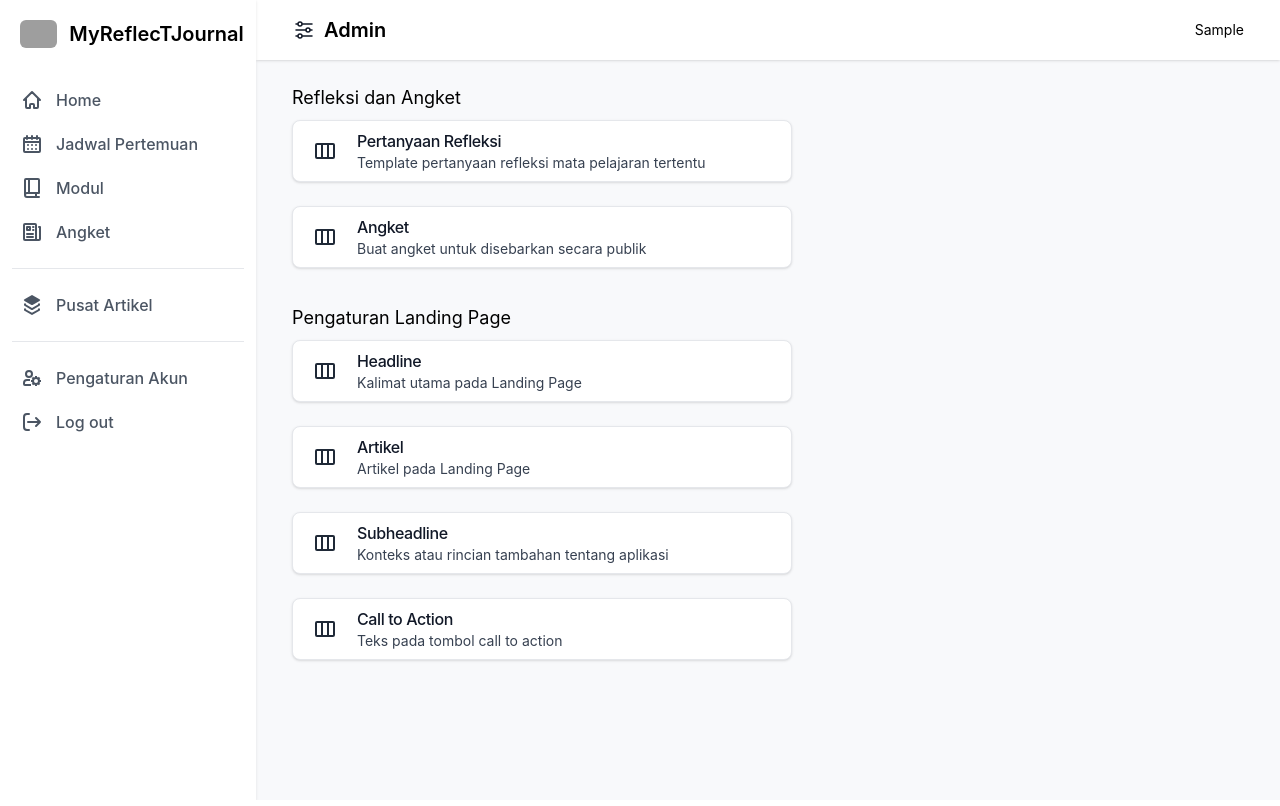
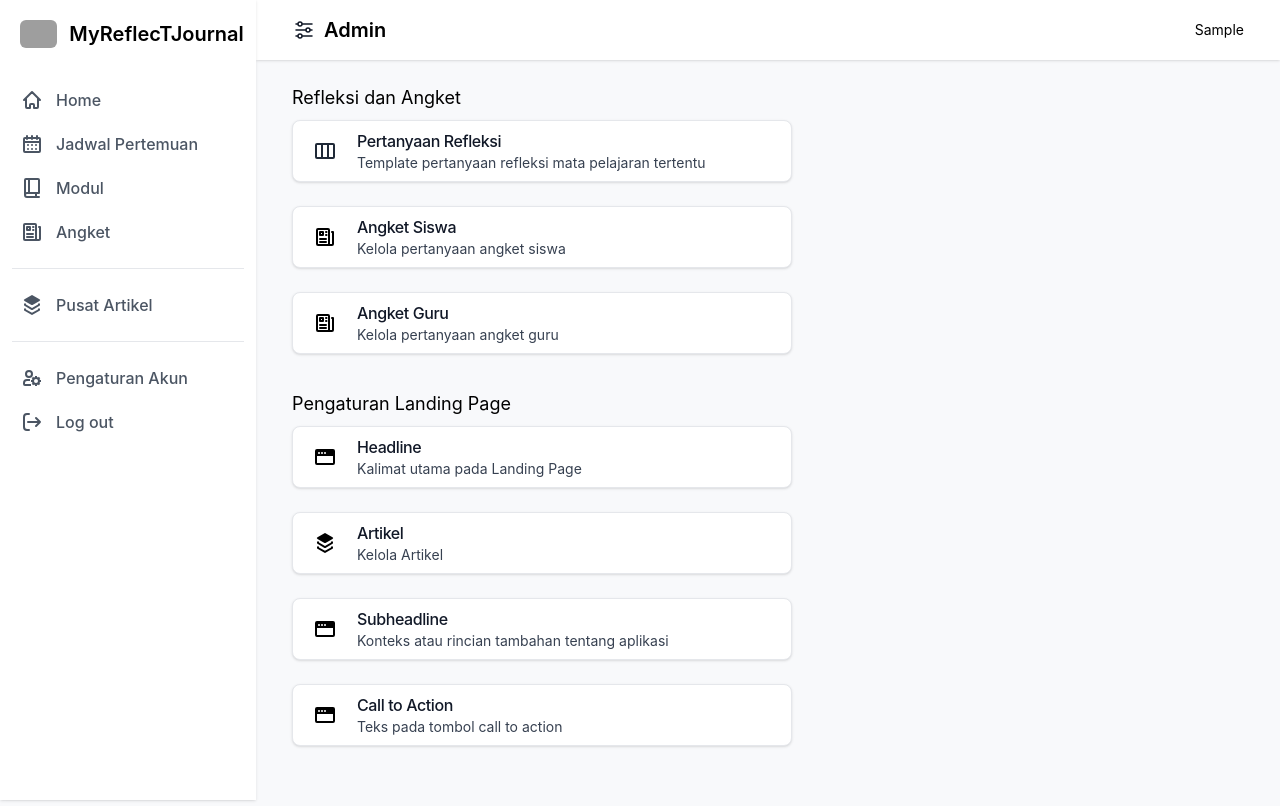
Before and after one commit to faris-atoil-haq/Refleksi-J-Project, a Django app: page /app/settings/ in a window 1280 px wide. Run offline with Django 3.2, Linux system fonts and the light colour scheme; the visitor is signed in with stand-in values (Sample User, id 1); data that the repository does not hold is empty; style sheets or scripts are compiled from the project's sources; some libraries are stand-ins or nearby versions; grey boxes are pictures that could not be loaded.

Commit message:
Add angket for teacher.

```diff
--- a/core/admin.py
+++ b/core/admin.py
@@ -52,7 +52,7 @@ class ModuleAssessmentAdmin(admin.ModelAdmin):
 admin.site.register(ModuleAssessment, ModuleAssessmentAdmin)
 
 class AngketQuestionAdmin(admin.ModelAdmin):
-    list_display = ['id', 'question', 'description', 'order', 'option_range', 'option_step', 'option_start_label', 'option_end_label', 'updated_at', 'created_at']
+    list_display = ['id', 'target', 'question', 'description', 'order', 'option_range', 'option_step', 'option_start_label', 'option_end_label', 'updated_at', 'created_at']
     search_fields = ['id', 'question']
     date_hierarchy='created_at'
 admin.site.register(AngketQuestion, AngketQuestionAdmin)
--- a/core/main.py
+++ b/core/main.py
@@ -85,25 +85,32 @@ def order_reflection_question(request):
     return render(request, 'core/settings/reflection/reflection-questions.html', {'reflection_questions': ReflectionQuestion.objects.all().order_by('order')})
 
 @login_required
-def angket_templates(request):
-    angket_questions = AngketQuestion.objects.all().order_by('order')
+def angket_templates(request, angket_type=None):
+    target = 'student'
+    if angket_type == 'teacher':
+        target = angket_type
+    angket_questions = AngketQuestion.objects.filter(target=target).order_by('order')
     context = {
         'page_title': 'Admin',
         'page': 'admin',
         'angket_questions': angket_questions,
+        'target': target,
     }
     return render(request, 'core/settings/angket/manage-angket-template.html', context)
 
 @login_required
-def manage_angket_question(request, id=None):
+def manage_angket_question(request, angket_type=None, id=None):
+    target = 'student'
+    if angket_type == 'teacher':
+        target = angket_type
     if id:
         try:
-            angket_question = AngketQuestion.objects.get(id=id)
+            angket_question = AngketQuestion.objects.get(target=target, id=id)
         except:
             return HttpResponse(status=404)
         if request.POST.get('delete'):
             current_order = angket_question.order
-            AngketQuestion.objects.filter(order__gt=current_order).update(order=F('order') - 1)
+            AngketQuestion.objects.filter(target=target, order__gt=current_order).update(order=F('order') - 1)
             angket_question.delete()
             return redirect('angket_templates')
 
@@ -126,8 +133,8 @@ def manage_angket_question(request, id=None):
         angket_question.option_end_label = option_end_label
         angket_question.save()
     else:
-        questions = AngketQuestion.objects.all()
-        angket_question = AngketQuestion.objects.create(order=len(questions) + 1)
+        questions = AngketQuestion.objects.filter(target=target,)
+        angket_question = AngketQuestion.objects.create(target=target, order=len(questions) + 1)
 
     context = {
         'id': angket_question.id,
@@ -137,23 +144,31 @@ def manage_angket_question(request, id=None):
         'rentang': angket_question.option_range,
         'label_min': angket_question.option_start_label,
         'label_max': angket_question.option_end_label,
+        'target': target,
     }
     return render(request, 'core/settings/angket/angket-question-card.html', context)
 
 @login_required
-def order_angket_question(request):
+def order_angket_question(request, angket_type=None):
+    target = 'student'
+    if angket_type == 'teacher':
+        target = angket_type
     ids = request.POST.getlist('id')
     if not ids:
         return HttpResponse(status=400)
 
     for order, question_id in enumerate(ids, start=1):
         try:
-            angket_question = AngketQuestion.objects.get(id=question_id)
+            angket_question = AngketQuestion.objects.get(target=target, id=question_id)
             angket_question.order = order
             angket_question.save()
         except AngketQuestion.DoesNotExist:
             return HttpResponse(status=404)
-    return render(request, 'core/settings/angket/angket-questions.html', {'angket_questions': AngketQuestion.objects.all().order_by('order')})
+    context = {
+        'angket_questions': AngketQuestion.objects.filter(target=target).order_by('order'),
+        'target': target,
+    }
+    return render(request, 'core/settings/angket/angket-questions.html', context)
 
 def signin(request):
     if request.user.is_authenticated:
--- a/core/templates/core/settings/angket/angket-question-card.html
+++ b/core/templates/core/settings/angket/angket-question-card.html
@@ -22,7 +22,7 @@
         <div id="manage-question-menu-{{order}}" class="z-10 hidden bg-white divide-y divide-gray-100 rounded-md shadow">
             <ul class="py-2 text-sm text-gray-700" aria-labelledby="manage-question-{{order}}">
                 <li>
-                    <form action="{% url 'manage_angket_question' id=id %}" method="POST">
+                    <form action="{% url 'manage_angket_question' angket_type=target id=id %}" method="POST">
                         {% csrf_token %}
                         <button type="submit" name="delete" value="delete" class="block px-4 py-2 hover:bg-red-600 hover:text-white">Hapus</a>
                     </form>
@@ -32,7 +32,7 @@
 
     </div>
 
-    <form class="mt-6" hx-swap="outerHTML" hx-target="#question-card-{{order}}" hx-post="{% url 'manage_angket_question' id=id %}">
+    <form class="mt-6" hx-swap="outerHTML" hx-target="#question-card-{{order}}" hx-post="{% url 'manage_angket_question' angket_type=target id=id %}">
         <div class="relative z-0 w-full mb-5 group">
             <input type="text" id="question-{{order}}" name="question" class="block py-2.5 px-0 w-full text-sm text-gray-900 bg-transparent border-0 border-b-2 border-gray-300 appearance-none focus:outline-none focus:ring-0 focus:border-blue-600 peer" placeholder=" "
                 {% if question %}value="{{question}}"{% endif %} required />
--- a/core/templates/core/settings/settings.html
+++ b/core/templates/core/settings/settings.html
@@ -21,13 +21,24 @@
 
             <a href="{% url 'angket_templates' %}" class="flex items-center bg-white border border-gray-200 rounded-lg shadow md:w-[500px] hover:bg-gray-100 mb-4 md:mb-0">
                 <div class="p-3 px-5">
-                    <svg class="w-6 h-6 text-gray-800" aria-hidden="true" xmlns="http://www.w3.org/2000/svg" width="24" height="24" fill="none" viewBox="0 0 24 24">
-                        <path stroke="currentColor" stroke-linecap="round" stroke-linejoin="round" stroke-width="2" d="M15 5v14M9 5v14M4 5h16a1 1 0 0 1 1 1v12a1 1 0 0 1-1 1H4a1 1 0 0 1-1-1V6a1 1 0 0 1 1-1Z"/>
+                    <svg class="w-6 h-6" aria-hidden="true" xmlns="http://www.w3.org/2000/svg" width="24" height="24" fill="none" viewBox="0 0 24 24">
+                        <path stroke="currentColor" stroke-linecap="round" stroke-linejoin="round" stroke-width="2" d="M19 7h1v12a1 1 0 0 1-1 1h-2a1 1 0 0 1-1-1V5a1 1 0 0 0-1-1H5a1 1 0 0 0-1 1v14a1 1 0 0 0 1 1h11.5M7 14h6m-6 3h6m0-10h.5m-.5 3h.5M7 7h3v3H7V7Z"/>
                     </svg>
                 </div>
                 <div class="flex flex-col justify-between p-2 leading-normal ps-0 pe-6">
-                    <h5 class="text-base font-medium tracking-tight text-gray-900">Angket</h5>
-                    <p class="text-sm text-gray-700">Buat angket untuk disebarkan secara publik</p>
+                    <h5 class="text-base font-medium tracking-tight text-gray-900">Angket Siswa</h5>
+                    <p class="text-sm text-gray-700">Kelola pertanyaan angket siswa</p>
+                </div>
+            </a>
+            <a href="{% url 'angket_templates' 'teacher' %}" class="flex items-center bg-white border border-gray-200 rounded-lg shadow md:w-[500px] hover:bg-gray-100 mb-4 md:mb-0">
+                <div class="p-3 px-5">
+                    <svg class="w-6 h-6" aria-hidden="true" xmlns="http://www.w3.org/2000/svg" width="24" height="24" fill="none" viewBox="0 0 24 24">
+                        <path stroke="currentColor" stroke-linecap="round" stroke-linejoin="round" stroke-width="2" d="M19 7h1v12a1 1 0 0 1-1 1h-2a1 1 0 0 1-1-1V5a1 1 0 0 0-1-1H5a1 1 0 0 0-1 1v14a1 1 0 0 0 1 1h11.5M7 14h6m-6 3h6m0-10h.5m-.5 3h.5M7 7h3v3H7V7Z"/>
+                    </svg>
+                </div>
+                <div class="flex flex-col justify-between p-2 leading-normal ps-0 pe-6">
+                    <h5 class="text-base font-medium tracking-tight text-gray-900">Angket Guru</h5>
+                    <p class="text-sm text-gray-700">Kelola pertanyaan angket guru</p>
                 </div>
             </a>
         </div>
@@ -41,8 +52,8 @@
         <div class="md:flex md:gap-6 md:flex-wrap">
             <a href="#" class="flex items-center bg-white border border-gray-200 rounded-lg shadow md:w-[500px] hover:bg-gray-100 mb-4 md:mb-0">
                 <div class="p-3 px-5">
-                    <svg class="w-6 h-6 text-gray-800" aria-hidden="true" xmlns="http://www.w3.org/2000/svg" width="24" height="24" fill="none" viewBox="0 0 24 24">
-                        <path stroke="currentColor" stroke-linecap="round" stroke-linejoin="round" stroke-width="2" d="M15 5v14M9 5v14M4 5h16a1 1 0 0 1 1 1v12a1 1 0 0 1-1 1H4a1 1 0 0 1-1-1V6a1 1 0 0 1 1-1Z"/>
+                    <svg class="w-6 h-6" aria-hidden="true" xmlns="http://www.w3.org/2000/svg" width="24" height="24" fill="currentColor" viewBox="0 0 24 24">
+                        <path fill-rule="evenodd" d="M4 4a2 2 0 0 0-2 2v12a2 2 0 0 0 2 2h16a2 2 0 0 0 2-2V6a2 2 0 0 0-2-2H4Zm16 7H4v7h16v-7ZM5 8a1 1 0 0 1 1-1h.01a1 1 0 0 1 0 2H6a1 1 0 0 1-1-1Zm4-1a1 1 0 0 0 0 2h.01a1 1 0 0 0 0-2H9Zm2 1a1 1 0 0 1 1-1h.01a1 1 0 1 1 0 2H12a1 1 0 0 1-1-1Z" clip-rule="evenodd"/>
                     </svg>
                 </div>
                 <div class="flex flex-col justify-between p-2 leading-normal ps-0 pe-6">
@@ -52,20 +63,21 @@
             </a>
             <a href="{% url 'articles_template' %}" class="flex items-center bg-white border border-gray-200 rounded-lg shadow md:w-[500px] hover:bg-gray-100 mb-4 md:mb-0">
                 <div class="p-3 px-5">
-                    <svg class="w-6 h-6 text-gray-800" aria-hidden="true" xmlns="http://www.w3.org/2000/svg" width="24" height="24" fill="none" viewBox="0 0 24 24">
-                        <path stroke="currentColor" stroke-linecap="round" stroke-linejoin="round" stroke-width="2" d="M15 5v14M9 5v14M4 5h16a1 1 0 0 1 1 1v12a1 1 0 0 1-1 1H4a1 1 0 0 1-1-1V6a1 1 0 0 1 1-1Z"/>
+                    <svg class="w-6 h-6 transition duration-75" aria-hidden="true" xmlns="http://www.w3.org/2000/svg" width="24" height="24" fill="currentColor" viewBox="0 0 24 24">
+                        <path fill-rule="evenodd" d="M5.005 10.19a1 1 0 0 1 1 1v.233l5.998 3.464L18 11.423v-.232a1 1 0 1 1 2 0V12a1 1 0 0 1-.5.866l-6.997 4.042a1 1 0 0 1-1 0l-6.998-4.042a1 1 0 0 1-.5-.866v-.81a1 1 0 0 1 1-1ZM5 15.15a1 1 0 0 1 1 1v.232l5.997 3.464 5.998-3.464v-.232a1 1 0 1 1 2 0v.81a1 1 0 0 1-.5.865l-6.998 4.042a1 1 0 0 1-1 0L4.5 17.824a1 1 0 0 1-.5-.866v-.81a1 1 0 0 1 1-1Z" clip-rule="evenodd"/>
+                        <path d="M12.503 2.134a1 1 0 0 0-1 0L4.501 6.17A1 1 0 0 0 4.5 7.902l7.002 4.047a1 1 0 0 0 1 0l6.998-4.04a1 1 0 0 0 0-1.732l-6.997-4.042Z"/>
                     </svg>
                 </div>
                 <div class="flex flex-col justify-between p-2 leading-normal ps-0 pe-6">
                     <h5 class="text-base font-medium tracking-tight text-gray-900">Artikel</h5>
-                    <p class="text-sm text-gray-700">Artikel pada Landing Page</p>
+                    <p class="text-sm text-gray-700">Kelola Artikel</p>
                 </div>
             </a>
 
             <a href="#" class="flex items-center bg-white border border-gray-200 rounded-lg shadow md:w-[500px] hover:bg-gray-100 mb-4 md:mb-0">
                 <div class="p-3 px-5">
-                    <svg class="w-6 h-6 text-gray-800" aria-hidden="true" xmlns="http://www.w3.org/2000/svg" width="24" height="24" fill="none" viewBox="0 0 24 24">
-                        <path stroke="currentColor" stroke-linecap="round" stroke-linejoin="round" stroke-width="2" d="M15 5v14M9 5v14M4 5h16a1 1 0 0 1 1 1v12a1 1 0 0 1-1 1H4a1 1 0 0 1-1-1V6a1 1 0 0 1 1-1Z"/>
+                    <svg class="w-6 h-6" aria-hidden="true" xmlns="http://www.w3.org/2000/svg" width="24" height="24" fill="currentColor" viewBox="0 0 24 24">
+                        <path fill-rule="evenodd" d="M4 4a2 2 0 0 0-2 2v12a2 2 0 0 0 2 2h16a2 2 0 0 0 2-2V6a2 2 0 0 0-2-2H4Zm16 7H4v7h16v-7ZM5 8a1 1 0 0 1 1-1h.01a1 1 0 0 1 0 2H6a1 1 0 0 1-1-1Zm4-1a1 1 0 0 0 0 2h.01a1 1 0 0 0 0-2H9Zm2 1a1 1 0 0 1 1-1h.01a1 1 0 1 1 0 2H12a1 1 0 0 1-1-1Z" clip-rule="evenodd"/>
                     </svg>
                 </div>
                 <div class="flex flex-col justify-between p-2 leading-normal ps-0 pe-6">
@@ -76,8 +88,8 @@
 
             <a href="#" class="flex items-center bg-white border border-gray-200 rounded-lg shadow md:w-[500px] hover:bg-gray-100 mb-4 md:mb-0">
                 <div class="p-3 px-5">
-                    <svg class="w-6 h-6 text-gray-800" aria-hidden="true" xmlns="http://www.w3.org/2000/svg" width="24" height="24" fill="none" viewBox="0 0 24 24">
-                        <path stroke="currentColor" stroke-linecap="round" stroke-linejoin="round" stroke-width="2" d="M15 5v14M9 5v14M4 5h16a1 1 0 0 1 1 1v12a1 1 0 0 1-1 1H4a1 1 0 0 1-1-1V6a1 1 0 0 1 1-1Z"/>
+                    <svg class="w-6 h-6" aria-hidden="true" xmlns="http://www.w3.org/2000/svg" width="24" height="24" fill="currentColor" viewBox="0 0 24 24">
+                        <path fill-rule="evenodd" d="M4 4a2 2 0 0 0-2 2v12a2 2 0 0 0 2 2h16a2 2 0 0 0 2-2V6a2 2 0 0 0-2-2H4Zm16 7H4v7h16v-7ZM5 8a1 1 0 0 1 1-1h.01a1 1 0 0 1 0 2H6a1 1 0 0 1-1-1Zm4-1a1 1 0 0 0 0 2h.01a1 1 0 0 0 0-2H9Zm2 1a1 1 0 0 1 1-1h.01a1 1 0 1 1 0 2H12a1 1 0 0 1-1-1Z" clip-rule="evenodd"/>
                     </svg>
                 </div>
                 <div class="flex flex-col justify-between p-2 leading-normal ps-0 pe-6">
--- a/core/urls.py
+++ b/core/urls.py
@@ -70,7 +70,11 @@ urlpatterns = [
     path('app/settings/refleksi/<uuid:id>/', main.manage_reflection_question, name='manage_reflection_question'),
 
     path('app/settings/angket/', main.angket_templates, name='angket_templates'),
+    path('app/settings/angket/<str:angket_type>/', main.angket_templates, name='angket_templates'),
     path('app/settings/angket/create/', main.manage_angket_question, name='create_angket_question'),
+    path('app/settings/angket/<str:angket_type>/create/', main.manage_angket_question, name='create_angket_question'),
     path('app/settings/angket/order/', main.order_angket_question, name='order_angket_question'),
+    path('app/settings/angket/<str:angket_type>/order/', main.order_angket_question, name='order_angket_question'),
     path('app/settings/angket/<uuid:id>/', main.manage_angket_question, name='manage_angket_question'),
+    path('app/settings/angket/<str:angket_type>/<uuid:id>/', main.manage_angket_question, name='manage_angket_question'),
 ]
```
Also changed, not shown: core/angket.py (+10 -5 lines), core/models.py (+7 -0 lines), core/templates/core/angket/angket-form.html (+7 -0 lines), core/templates/core/angket/main.html (+18 -4 lines), core/templates/core/settings/angket/manage-angket-template.html (+5 -3 lines), core/migrations/0033_angketquestion_target.py (added), core/migrations/0034_angketsession_target.py (added).
